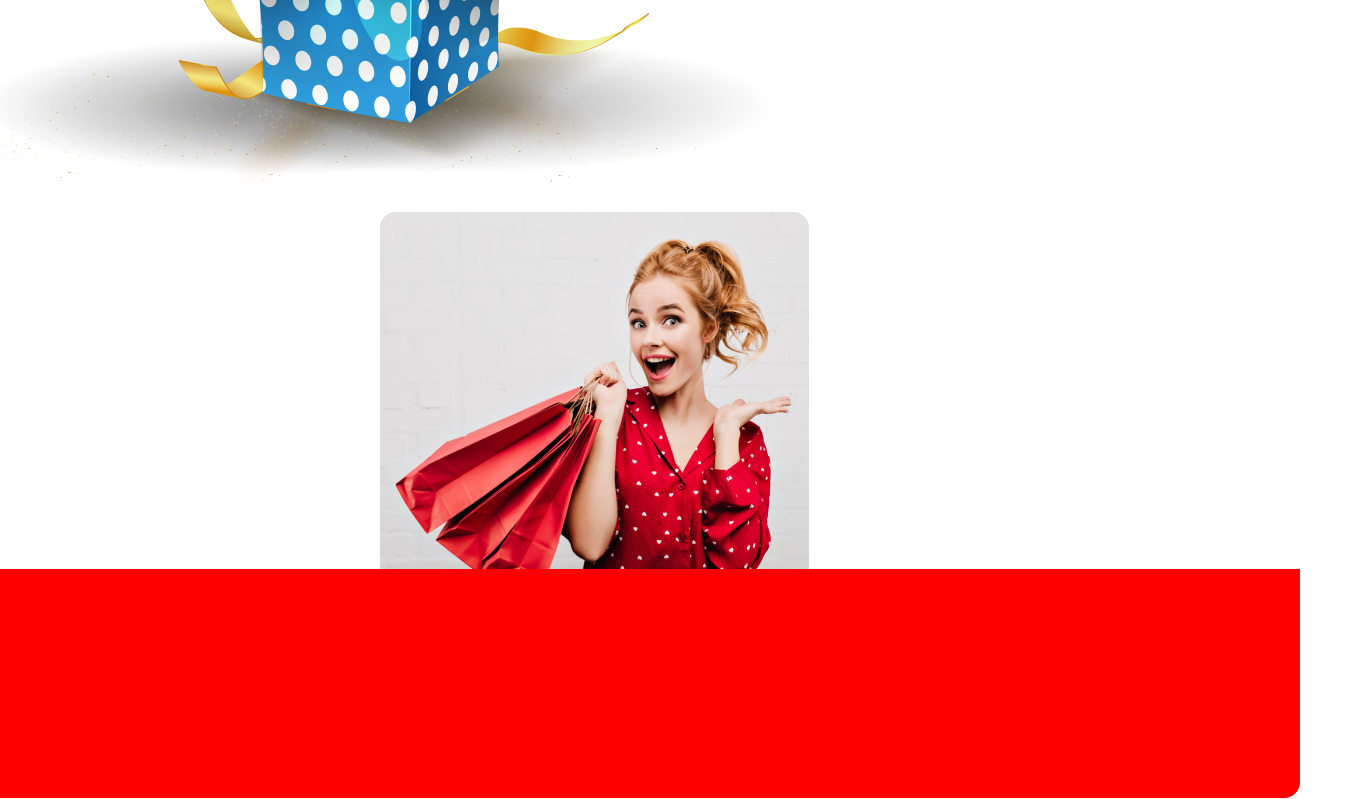
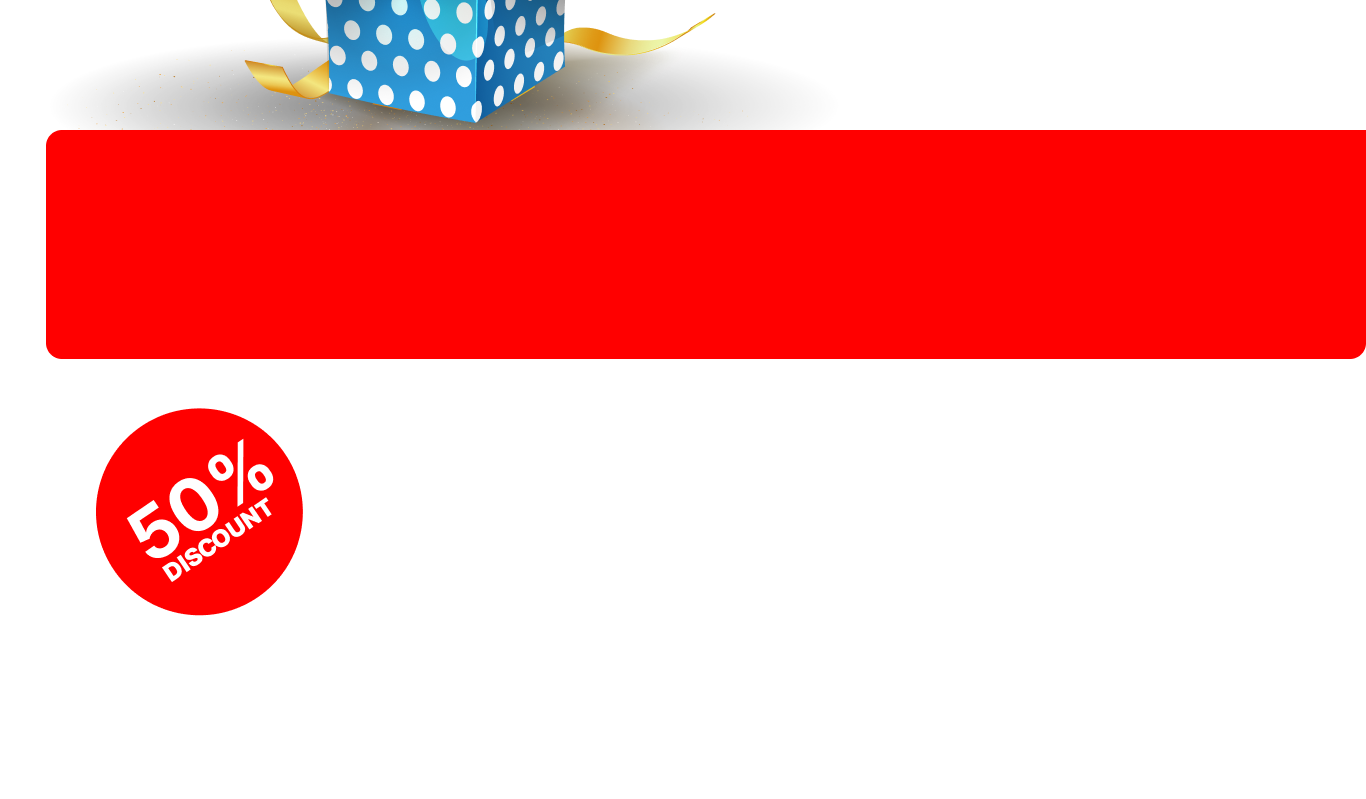
Before and after one commit to nuhaiyan/my-new-year-web, a plain HTML site: page index.html in a window 1280 px wide. Shown: the part 5080-5879 px from the top of the page, 1366 px wide, since content can reach past the window. Drawn offline with Linux system fonts and the light colour scheme.

Commit message:
final submission 1

```diff
--- a/index.html
+++ b/index.html
@@ -93,7 +93,7 @@
                 <img src="image/box.png" alt="">
             </div>
             <div class="secx-p3">
-                <img src="image/rect1.png" alt="">
+                <img src="" alt="">
             </div>
             <div class="secx-p4">
                 <img src="image/rect2.png" alt="">
--- a/styles.css
+++ b/styles.css
@@ -567,15 +567,21 @@ width: 1068px;
 margin-top: -20px;
 }
 .secx-p2{
-
+margin-bottom: -500px;
 }
 .secx-p3{
-    margin-left: 400px;
-    margin-bottom: -80px;
+    background: url(image/rect1.png);
+    margin-left: 1000px;
+    margin-bottom: 400px;
+    background-repeat: no-repeat;
 }
 .secx-p4{
-
+    width: 360px;
+height: 229px;
+flex-shrink: 0;
 }
 .secx-p5{
-
+    width: 206.841px;
+height: 206.841px;
+flex-shrink: 0;
 }
```
